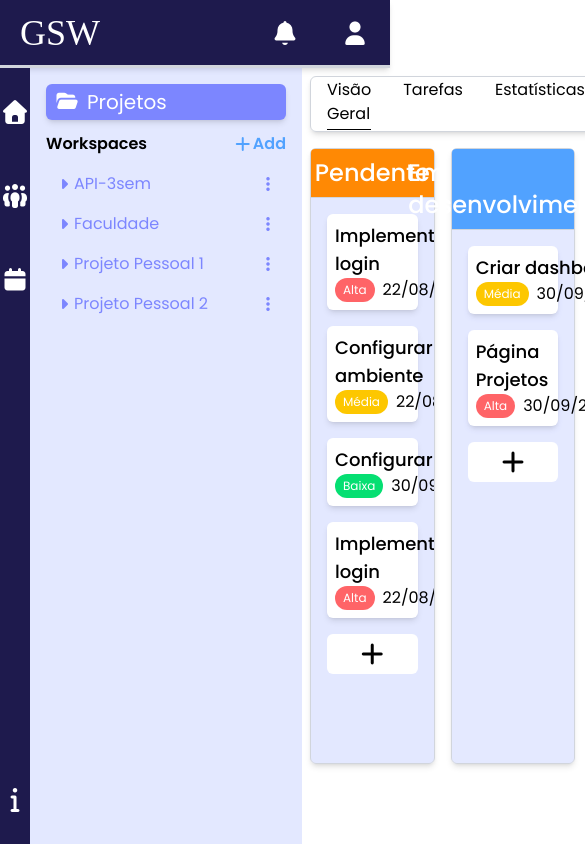
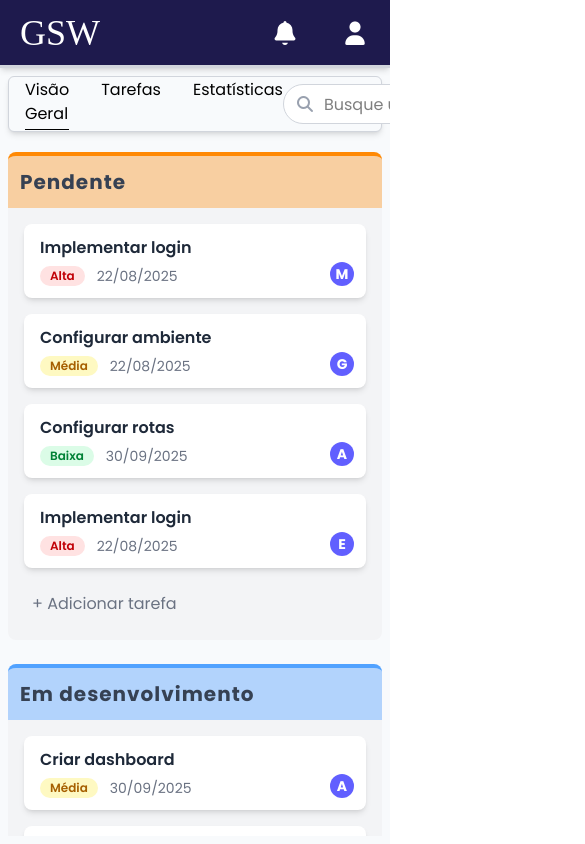
Before and after one commit to GeneSys-fatec/API-3DSM, a React (Vite) app in the folder taskmngr-frontend/: page /home in a window 390 px wide. Shown: the top 844 px of the page, 585 px wide, since content can reach past the window. Built offline with nearby package versions, Linux system fonts and the light colour scheme.

Commit message:
refactor[GEN-62]: Refatoração da Página de Kanban a fim de melhorar o desenvolvimento de recursos responsivos

```diff
--- a/taskmngr-frontend/src/components/BarraLateral.tsx
+++ b/taskmngr-frontend/src/components/BarraLateral.tsx
@@ -4,7 +4,7 @@ import { Link } from "react-router-dom";
 export default class BarraLateral extends React.Component {
     render() {
         return (
-            <div className="flex justify-between h-[calc(100vh-4.28rem)] w-14 bg-indigo-950 flex flex-col items-center py-8">
+            <div className="flex justify-between h-[calc(100vh-4.28rem)] w-14 bg-indigo-950 flex-col items-center py-8 flex-shrink-0">
                 <div className="flex flex-col gap-14">
                     <Link to="/home">
                         <i className="fa-solid fa-house text-2xl text-white cursor-pointer hover:text-indigo-200"></i>
--- a/taskmngr-frontend/src/components/CardTarefa.tsx
+++ b/taskmngr-frontend/src/components/CardTarefa.tsx
@@ -4,43 +4,77 @@ interface CardTarefaProps {
   id: number;
   titulo: string;
   descricao?: string;
-    prioridade: "Alta" | "Média" | "Baixa";
+  prioridade: string;
   prazo: string;
   responsavel: {
     nome: string;
     fotoURL?: string;
   };
+  corClasse: string;
 }
 
 export default class CardTarefa extends React.Component<CardTarefaProps> {
   render() {
 
-        const { titulo, prioridade, prazo } = this.props
+    const { titulo, prioridade, prazo, responsavel, corClasse } = this.props;
 
-        const prioridadeCor = {
-            Alta: "bg-red-400",
-            Média: "bg-yellow-400",
-            Baixa: "bg-green-400",
-        }[prioridade]
+    const prioridadeEstilo = {
+      Alta: "bg-red-100 text-red-700",
+      Média: "bg-yellow-100 text-yellow-700",
+      Baixa: "bg-green-100 text-green-700",
+    }[prioridade];
+
+    const mapaDeCoresHover = {
+      "orange-400": "hover:border-orange-400",
+      "blue-400": "hover:border-blue-400",
+      "green-500": "hover:border-green-500",
+    };
+
+    const classeBordaHover = mapaDeCoresHover[corClasse as keyof typeof mapaDeCoresHover] || "hover:border-blue-400";
+
+    const iniciais =
+      responsavel && responsavel.nome
+        ? responsavel.nome.charAt(0).toUpperCase()
+        : "?";
 
     return (
-            <div className="flex justify-between p-2 bg-white rounded-md shadow-md">
-                <div>
-                    <h1 className="text-lg font-medium">{titulo}</h1>
-                    <div className="flex gap-2">
-                        <div className={`rounded-xl ${prioridadeCor} px-2 py-1 text-white text-xs`}>
-                            <h1>{prioridade}</h1>
+
+      <div className={`bg-white p-3 rounded-lg shadow-md hover:shadow-xl border-l-4 border-transparent ${classeBordaHover} group transition-all duration-200 transform hover:scale-105`}>
+
+        <div className="flex justify-between h-full">
+
+          <div className="flex flex-col justify-between">
+
+            <h2 className="font-semibold text-gray-800 pr-2">{titulo}</h2>
+
+
+            <div className="flex items-center gap-3 mt-2">
+              <span
+                className={`text-xs font-semibold px-2.5 py-0.5 rounded-full ${prioridadeEstilo}`}
+              >
+                {prioridade}
+              </span>
+              <span className="text-sm text-gray-500">{prazo}</span>
             </div>
-                        <div>
-                            <p>{prazo}</p>
+          </div>
+
+
+          <div className="flex flex-col justify-between items-center gap-0.5">
+
+            <button className="text-gray-400 hover:text-gray-800 opacity-0 group-hover:opacity-100 transition-opacity -mt-1">
+              <i className="fa-solid fa-ellipsis-vertical"></i>
+            </button>
+
+
+            <div
+              title={responsavel.nome}
+              className="w-6 h-6 rounded-full bg-indigo-500 text-white flex items-center justify-center text-sm font-bold"
+            >
+              {iniciais}
             </div>
           </div>
         </div>
-                <div className="flex flex-col items-center justify-between gap-2 pt-1">
-                    <i className="fa-solid fa-ellipsis-vertical cursor-pointer w-8 text-center"></i>
-                    <i className="fa-solid fa-user text-2xl cursor-pointer hover:text-indigo-200 w-8 text-center"></i>
       </div>
-            </div>
-        )
+    );
   }
 }
--- /dev/null
+++ b/taskmngr-frontend/src/components/ColunaKanban.tsx
@@ -0,0 +1,61 @@
+import React from "react";
+import CardTarefa from "./CardTarefa";
+
+interface Tarefa {
+  id: number;
+  titulo: string;
+  descricao?: string;
+  prioridade: "Alta" | "Média" | "Baixa";
+  entrega: string;
+  responsavel: string;
+}
+
+interface ColunaKanbanProps {
+  titulo: string;
+  tarefas: Tarefa[];
+  corClasse: string;
+  corFundo: string;
+}
+
+export default class ColunaKanban extends React.Component<ColunaKanbanProps> {
+  render() {
+    const { titulo, tarefas, corClasse, corFundo } = this.props;
+
+    const mapaDeCoresBorda = {
+      "orange-400": "border-orange-400",
+      "blue-400": "border-blue-400",
+      "green-500": "border-green-500",
+      "gray-400": "border-gray-400",
+    };
+
+    const classeBordaHeader =
+      mapaDeCoresBorda[corClasse as keyof typeof mapaDeCoresBorda] || "border-gray-400";
+
+    return (
+      <div className={`flex flex-col w-full lg:w-93 lg:flex-shrink-0 bg-gray-100 rounded-lg max-h-[80vh] lg:h-full`}>
+        <div className={`p-3 border-t-4 ${classeBordaHeader} rounded-t-lg ${corFundo}`}>
+          <h2 className="text-xl font-bold tracking-wider text-gray-700">
+            {titulo}
+          </h2>
+        </div>
+        <div className="p-4 flex flex-col gap-4 overflow-y-auto">
+          {tarefas.map((t) => (
+            <CardTarefa
+              key={t.id}
+              id={t.id}
+              titulo={t.titulo}
+              descricao={t.descricao}
+              prioridade={t.prioridade}
+              prazo={t.entrega}
+              responsavel={{ nome: t.responsavel }}
+              corClasse={corClasse}
+            />
+          ))}
+          <button className="mt-2 text-left p-2 text-gray-500 hover:bg-gray-200 rounded-md transition-colors">
+            + Adicionar tarefa
+          </button>
+        </div>
+      </div>
+    );
+  }
+}
--- a/taskmngr-frontend/src/components/NavbarProjetos.tsx
+++ b/taskmngr-frontend/src/components/NavbarProjetos.tsx
@@ -4,7 +4,7 @@ import { NavLink } from "react-router-dom";
 export default class NavbarProjetos extends React.Component {
     render() {
         return (
-            <div className="flex flex-row h-14 w-full rounded-md shadow-md border border-gray-300 px-4 justify-between items-center">
+            <div className="flex flex-row h-14 w-full rounded-md shadow-md border border-gray-300 px-4 justify-between items-center bg-slate-50">
                 <div className="flex gap-8">
                     <NavLink to="/home" className={({ isActive }) => `relative pb-1 after:content-[''] after:absolute after:left-0 after:bottom-0 after:h-[1px] after:bg-black after:w-full after:scale-x-0 after:transition-transform after:duration-300 after:ease-in-out ${isActive ? "after:scale-x-100" : "hover:after:scale-x-100"}`}>Visão Geral</NavLink>
                     <NavLink to="/tarefas" className={({ isActive }) => `relative pb-1 after:content-[''] after:absolute after:left-0 after:bottom-0 after:h-[1px] after:bg-black after:w-full after:scale-x-0 after:transition-transform after:duration-300 after:ease-in-out ${isActive ? "after:scale-x-100" : "hover:after:scale-x-100"}`}>Tarefas</NavLink>
--- a/taskmngr-frontend/src/pages/Home.tsx
+++ b/taskmngr-frontend/src/pages/Home.tsx
@@ -4,234 +4,90 @@ import BarraLateral from "../components/BarraLateral";
 import BarraLateralProjetos from "../components/BarraLateralProjetos";
 import type { Projeto } from "../components/BarraLateralProjetos";
 import NavbarProjetos from "../components/NavbarProjetos";
-import CardTarefa from "../components/CardTarefa";
 import ModalProjetos from "../components/ModalProjetos";
+import ColunaKanban from "../components/ColunaKanban";
 
 const projetosMock: Projeto[] = [
-  {
-    id: 1,
-    nome: "API-3sem",
-  },
-  {
-    id: 2,
-    nome: "Faculdade",
-  },
-  {
-    id: 3,
-    nome: "Projeto Pessoal 1",
-  },
-  {
-    id: 4,
-    nome: "Projeto Pessoal 2",
-  },
+  { id: 1, nome: "API-3sem" },
+  { id: 2, nome: "Faculdade" },
+  { id: 3, nome: "Projeto Pessoal 1" },
+  { id: 4, nome: "Projeto Pessoal 2" },
 ];
 
 const tarefas = [
-  {
-    id: 1,
-    titulo: "Implementar login",
-    descricao: "Adicionar autenticação com JWT",
-    prioridade: "Alta",
-    prazo: "22/08/2025",
-    responsavel: { nome: "Matheus" },
-    status: "Pendente",
-  },
-  {
-    id: 2,
-    titulo: "Criar dashboard",
-    prioridade: "Média",
-    prazo: "30/09/2025",
-    responsavel: { nome: "Ana Júlia" },
-    status: "Em desenvolvimento",
-  },
-  {
-    id: 3,
-    titulo: "Documentar API",
-    prioridade: "Baixa",
-    prazo: "15/10/2025",
-    responsavel: { nome: "Lavínia" },
-    status: "Feito",
-  },
-  {
-    id: 4,
-    titulo: "Configurar ambiente",
-    descricao: "",
-    prioridade: "Média",
-    prazo: "22/08/2025",
-    responsavel: { nome: "Gabriel" },
-    status: "Pendente",
-  },
-  {
-    id: 5,
-    titulo: "Configurar rotas",
-    prioridade: "Baixa",
-    prazo: "30/09/2025",
-    responsavel: { nome: "Ana Beatriz" },
-    status: "Pendente",
-  },
-  {
-    id: 6,
-    titulo: "Autenticação de usuário",
-    prioridade: "Média",
-    prazo: "15/10/2025",
-    responsavel: { nome: "Giovanni" },
-    status: "Feito",
-  },
-  {
-    id: 7,
-    titulo: "Implementar login",
-    descricao: "Adicionar autenticação com JWT",
-    prioridade: "Alta",
-    prazo: "22/08/2025",
-    responsavel: { nome: "Emmanuel" },
-    status: "Pendente",
-  },
-  {
-    id: 8,
-    titulo: "Página Projetos",
-    prioridade: "Alta",
-    prazo: "30/09/2025",
-    responsavel: { nome: "Gabriel Calebbe" },
-    status: "Em desenvolvimento",
-  },
-  {
-    id: 9,
-    titulo: "Documentação README",
-    prioridade: "Baixa",
-    prazo: "15/10/2025",
-    responsavel: { nome: "Lavínea" },
-    status: "Feito",
-  },
+  { id: 1, titulo: "Implementar login", descricao: "Adicionar autenticação com JWT", prioridade: "Alta", entrega: "22/08/2025", responsavel: "Matheus", status: "Pendente" },
+  { id: 2, titulo: "Criar dashboard", prioridade: "Média", entrega: "30/09/2025", responsavel: "Ana Júlia", status: "Em desenvolvimento" },
+  { id: 3, titulo: "Documentar API", prioridade: "Baixa", entrega: "15/10/2025", responsavel: "Lavínia", status: "Feito" },
+  { id: 4, titulo: "Configurar ambiente", descricao: "", prioridade: "Média", entrega: "22/08/2025", responsavel: "Gabriel", status: "Pendente" },
+  { id: 5, titulo: "Configurar rotas", prioridade: "Baixa", entrega: "30/09/2025", responsavel: "Ana Beatriz", status: "Pendente" },
+  { id: 6, titulo: "Autenticação de usuário", prioridade: "Média", entrega: "15/10/2025", responsavel: "Giovanni", status: "Feito" },
+  { id: 7, titulo: "Implementar login", descricao: "Adicionar autenticação com JWT", prioridade: "Alta", entrega: "22/08/2025", responsavel: "Emmanuel", status: "Pendente" },
+  { id: 8, titulo: "Página Projetos", prioridade: "Alta", entrega: "30/09/2025", responsavel: "Gabriel Calebbe", status: "Em desenvolvimento" },
+  { id: 9, titulo: "Documentação README", prioridade: "Baixa", entrega: "15/10/2025", responsavel: "Lavínea", status: "Feito" },
 ];
 
-type HomeState = {
-  projetos: Projeto[];
-  isModalOpen: boolean;
-};
+type Coluna = { titulo: string; status: string; corClasse: string; corFundo: string; };
+type HomeState = { projetos: Projeto[]; isModalOpen: boolean; colunas: Coluna[]; };
 
 export default class Home extends React.Component<object, HomeState> {
   state = {
     projetos: projetosMock,
     isModalOpen: false,
+    colunas: [
+      { titulo: "Pendente", status: "Pendente", corClasse: "orange-400", corFundo: "bg-orange-400/35" },
+      { titulo: "Em desenvolvimento", status: "Em desenvolvimento", corClasse: "blue-400", corFundo: "bg-blue-400/40" },
+      { titulo: "Feito", status: "Feito", corClasse: "green-500", corFundo: "bg-green-500/40" },
+    ],
   };
 
-  handleOpenModal = () => {
-    this.setState({ isModalOpen: true });
-  };
-
-  handleCloseModal = () => {
-    this.setState({ isModalOpen: false });
-  };
-
+  handleOpenModal = () => this.setState({ isModalOpen: true });
+  handleCloseModal = () => this.setState({ isModalOpen: false });
   handleAddProject = (novoProjeto: { nome: string }) => {
     this.setState((prevState) => ({
-      projetos: [
-        ...prevState.projetos,
-        {
-          id: Date.now(),
-          nome: novoProjeto.nome,
-        },
-      ],
-
+      projetos: [...prevState.projetos, { id: Date.now(), nome: novoProjeto.nome }],
       isModalOpen: false,
     }));
+  };
+  handleAddColumn = () => {
+    const nomeNovaColuna = prompt("Digite o nome da nova coluna:");
+    if (nomeNovaColuna && nomeNovaColuna.trim() !== "") {
+      const novaColuna: Coluna = {
+        titulo: nomeNovaColuna, status: nomeNovaColuna, corClasse: "gray-400", corFundo: "bg-gray-400/35",
+      };
+      this.setState((prevState) => ({ colunas: [...prevState.colunas, novaColuna] }));
+    }
   };
 
   render() {
     return (
-      <div>
-        <NavbarPrincipal></NavbarPrincipal>
-        <div className="flex">
-          <BarraLateral></BarraLateral>
-          <BarraLateralProjetos
-            projetos={this.state.projetos}
-            onOpenModal={this.handleOpenModal}
-          ></BarraLateralProjetos>
-          <div className="p-2 w-full">
-            <NavbarProjetos></NavbarProjetos>
-            <div className="flex justify-between gap-4 pt-4">
-              <div className="w-1/3 m-4 rounded-md shadow-md border border-gray-300 bg-indigo-300/30 flex flex-col h-[73vh]">
-                <div className="flex justify-center py-2 text-white text-2xl font-medium border-b border-gray-300 bg-orange-400 rounded-t-sm">
-                  <h1>Pendente</h1>
-                </div>
+      <div className="bg-slate-50 h-screen flex flex-col">
+        <NavbarPrincipal />
+        <div className="flex flex-1 overflow-hidden">
+          <div className="hidden lg:block">
+            <BarraLateral />
+          </div>
+          <div className="hidden lg:block">
+            <BarraLateralProjetos projetos={this.state.projetos} onOpenModal={this.handleOpenModal} />
+          </div>
 
-                <div className="p-4 flex flex-col gap-4 overflow-y-auto">
-                  {tarefas
-                    .filter((t) => t.status === "Pendente")
-                    .map((t) => (
-                      <CardTarefa
-                        key={t.id}
-                        id={t.id}
-                        titulo={t.titulo}
-                        descricao={t.descricao}
-                        prioridade={t.prioridade as "Alta" | "Média" | "Baixa"}
-                        prazo={t.prazo}
-                        responsavel={t.responsavel}
-                      />
-                    ))}
-                  <div className="flex justify-center text-2xl p-2 bg-white rounded-md">
-                    <i className="fa-solid fa-plus"></i>
-                  </div>
-                </div>
-              </div>
-
-              <div className="w-1/3 m-4 rounded-md shadow-md border border-gray-300 bg-indigo-300/30 flex flex-col h-[73vh]">
-                <div className="flex justify-center py-2 text-white text-2xl font-medium border-b border-gray-300 bg-blue-400 rounded-t-sm">
-                  <h1>Em desenvolvimento</h1>
-                </div>
-
-                <div className="p-4 flex flex-col gap-4">
-                  {tarefas
-                    .filter((t) => t.status === "Em desenvolvimento")
-                    .map((t) => (
-                      <CardTarefa
-                        key={t.id}
-                        id={t.id}
-                        titulo={t.titulo}
-                        descricao={t.descricao}
-                        prioridade={t.prioridade as "Alta" | "Média" | "Baixa"}
-                        prazo={t.prazo}
-                        responsavel={t.responsavel}
-                      />
-                    ))}
-                  <div className="flex justify-center text-2xl p-2 bg-white rounded-md">
-                    <i className="fa-solid fa-plus"></i>
-                  </div>
-                </div>
-              </div>
-
-              <div className="w-1/3 m-4 rounded-md shadow-md border border-gray-300 bg-indigo-300/30 flex flex-col h-[73vh]">
-                <div className="flex justify-center text-white py-2 text-2xl font-medium border-b border-gray-300 bg-green-400 rounded-t-sm">
-                  <h1>Feito</h1>
-                </div>
-
-                <div className="p-4 flex flex-col gap-4">
-                  {tarefas
-                    .filter((t) => t.status === "Feito")
-                    .map((t) => (
-                      <CardTarefa
-                        key={t.id}
-                        id={t.id}
-                        titulo={t.titulo}
-                        descricao={t.descricao}
-                        prioridade={t.prioridade as "Alta" | "Média" | "Baixa"}
-                        prazo={t.prazo}
-                        responsavel={t.responsavel}
-                      />
-                    ))}
-                  <div className="flex justify-center text-2xl p-2 bg-white rounded-md">
-                    <i className="fa-solid fa-plus"></i>
-                  </div>
-                </div>
+          <div className="p-2 md:p-4 flex-1 flex flex-col min-w-0 h-full">
+            <NavbarProjetos />
+            <div className="flex flex-col h-full lg:flex-row items-center lg:items-start gap-6 pt-5 pb-4 lg:pr-4 flex-1 overflow-y-auto lg:overflow-x-auto lg:overflow-y-hidden">
+              {this.state.colunas.map((coluna) => (
+                <ColunaKanban key={coluna.status} titulo={coluna.titulo} corClasse={coluna.corClasse} corFundo={coluna.corFundo}
+                  tarefas={tarefas.filter((t) => t.status === coluna.status)
+                    .map((t) => ({ id: t.id, titulo: t.titulo, status: t.status, entrega: t.entrega, prioridade: t.prioridade as "Alta" | "Média" | "Baixa", responsavel: t.responsavel, descricao: t.descricao ?? "", anexo: null }))}
+                />
+              ))}
+              <div className="w-full lg:w-80 flex-shrink-0 mt-auto lg:mt-0">
+                <button onClick={this.handleAddColumn} className="w-full rounded-lg bg-gray-200/70 p-3 text-center transition-colors hover:bg-gray-300 lg:h-full flex items-center justify-center" >
+                  <h2 className="text-xl font-bold tracking-wider text-gray-600"> + Adicionar Card </h2>
+                </button>
               </div>
             </div>
           </div>
         </div>
-        <ModalProjetos
-          isOpen={this.state.isModalOpen}
-          onClose={this.handleCloseModal}
-          onAddProject={this.handleAddProject}
-        />
+        <ModalProjetos isOpen={this.state.isModalOpen} onClose={this.handleCloseModal} onAddProject={this.handleAddProject} />
       </div>
     );
   }
```
Also changed, not shown: taskmngr-frontend/src/components/BotaoFormulario.tsx (added, +16 -0 lines), taskmngr-frontend/src/components/ListaTarefas.tsx (+8 -3 lines), taskmngr-frontend/src/components/headers/NavbarLogin.tsx (added, +12 -0 lines). Lines whose indentation alone changed are shown as unchanged.
